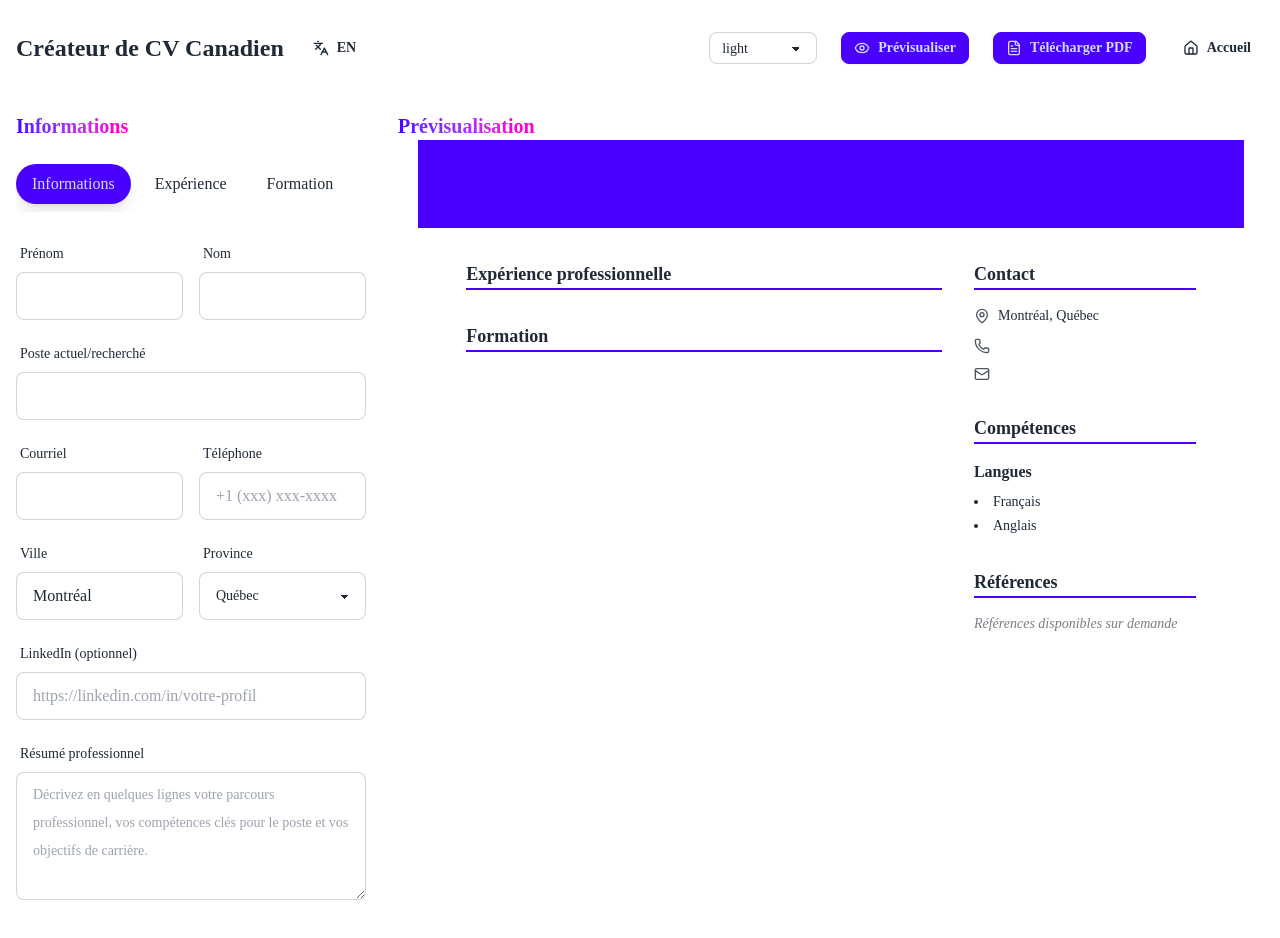
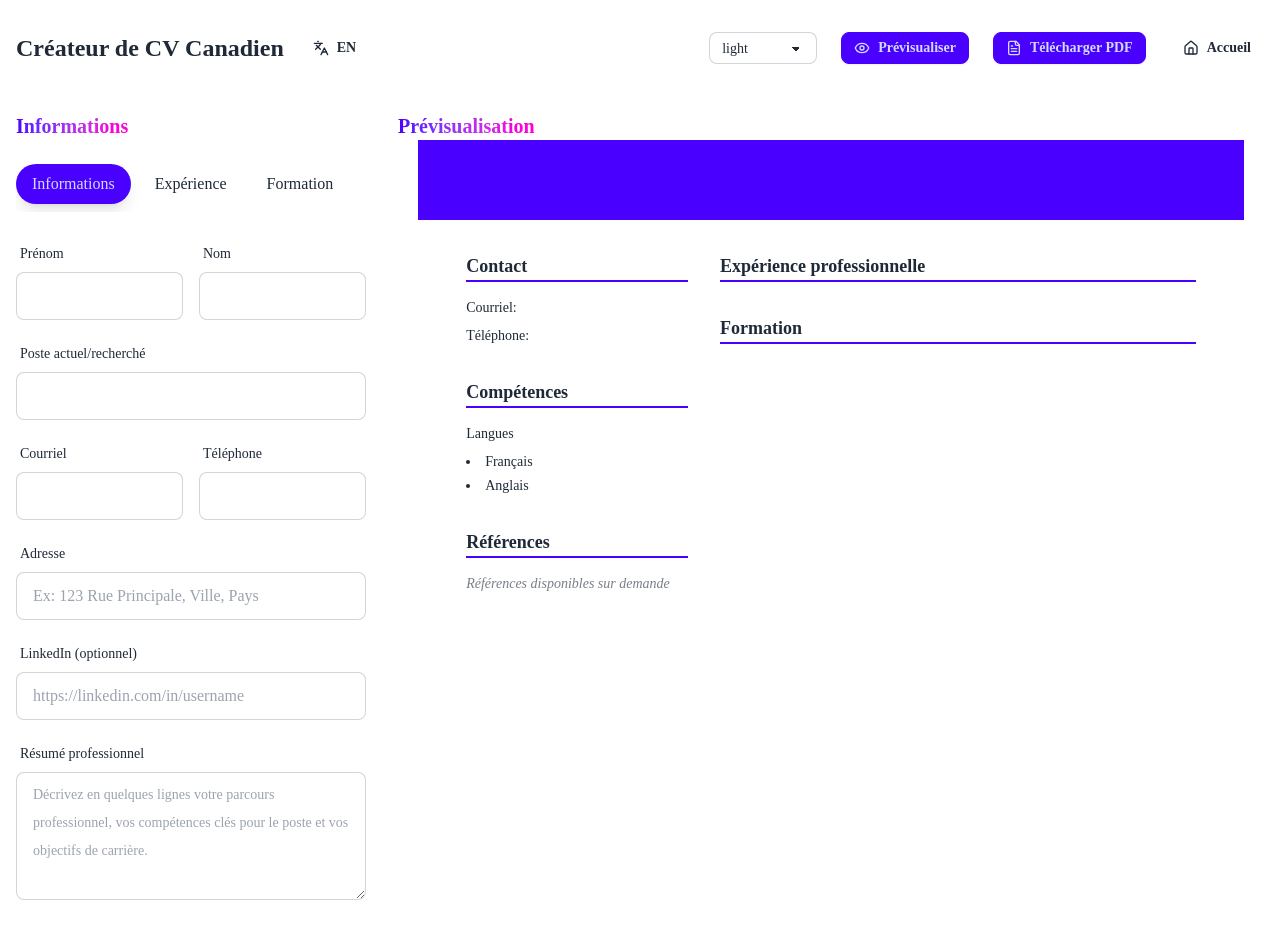
Before and after one commit to Malmeu/cvbuilder-main, a Next.js app: page /canadian-builder in a window 1280 px wide. Shown: the top 938 px of the page. Built offline with nearby package versions, Linux system fonts and the light colour scheme.

Commit message:
correction de bugs

```diff
--- a/app/components/canadian/CVPreview.tsx
+++ b/app/components/canadian/CVPreview.tsx
@@ -9,7 +9,7 @@ interface CVPreviewProps {
 }
 
 export default function CVPreview({ cv, theme }: CVPreviewProps) {
-  const text = {
+  const labels = {
     fr: {
       experience: 'Expérience professionnelle',
       education: 'Formation',
@@ -17,7 +17,11 @@ export default function CVPreview({ cv, theme }: CVPreviewProps) {
       contact: 'Contact',
       interests: "Centres d'intérêt",
       references: 'Références',
-      present: 'Présent'
+      present: 'Présent',
+      email: 'Courriel',
+      phone: 'Téléphone',
+      address: 'Adresse',
+      linkedIn: 'LinkedIn'
     },
     en: {
       experience: 'Professional Experience',
@@ -26,11 +30,15 @@ export default function CVPreview({ cv, theme }: CVPreviewProps) {
       contact: 'Contact',
       interests: 'Interests',
       references: 'References',
-      present: 'Present'
+      present: 'Present',
+      email: 'Email',
+      phone: 'Phone',
+      address: 'Address',
+      linkedIn: 'LinkedIn'
     }
   }
 
-  const labels = cv.language === 'fr' ? text.fr : text.en
+  const selectedLabels = cv.language === 'fr' ? labels.fr : labels.en
 
   const formatDate = (date: string) => {
     if (!date) return ''
@@ -47,38 +55,110 @@ export default function CVPreview({ cv, theme }: CVPreviewProps) {
       <div className="space-y-8">
         {/* En-tête */}
         <header className="relative bg-primary text-primary-content -mx-6 md:-mx-12 -mt-6 md:-mt-12 p-4 md:p-8 mb-6 md:mb-8">
-          <h1 className="text-2xl md:text-4xl font-bold mb-2">
-            {cv.personalDetails.firstName} {cv.personalDetails.lastName}
-          </h1>
-          <h2 className="text-lg md:text-xl mb-3 md:mb-4">{cv.personalDetails.currentPosition}</h2>
-          <p className="text-xs md:text-sm max-w-2xl mb-4 md:mb-6">
+          <div className="text-center">
+            <h1 className="text-3xl font-bold mb-2">{cv.personalDetails.firstName} {cv.personalDetails.lastName}</h1>
+            <p className="text-xl mb-4">{cv.personalDetails.currentPosition}</p>
+            <p className="text-sm max-w-2xl mx-auto">
               {cv.personalDetails.summary}
             </p>
+          </div>
         </header>
 
         <div className="grid grid-cols-3 gap-8">
+          {/* Colonne de gauche */}
+          <div className="col-span-1 space-y-8">
+            {/* Contact */}
+            <section>
+              <h2 className="text-base md:text-lg font-bold border-b-2 border-primary mb-3 md:mb-4">
+                {selectedLabels.contact}
+              </h2>
+              <div className="space-y-2 text-sm">
+                <p>
+                  <span className="font-medium">{selectedLabels.email}:</span> {cv.personalDetails.email}
+                </p>
+                <p>
+                  <span className="font-medium">{selectedLabels.phone}:</span> {cv.personalDetails.phone}
+                </p>
+                {cv.personalDetails.address && (
+                  <p>
+                    <span className="font-medium">{selectedLabels.address}:</span> {cv.personalDetails.address}
+                  </p>
+                )}
+                {cv.personalDetails.linkedIn && (
+                  <p>
+                    <span className="font-medium">{selectedLabels.linkedIn}:</span>{' '}
+                    <a href={cv.personalDetails.linkedIn} target="_blank" rel="noopener noreferrer" className="text-blue-600 hover:underline">
+                      {cv.personalDetails.linkedIn.replace('https://linkedin.com/in/', '')}
+                    </a>
+                  </p>
+                )}
+              </div>
+            </section>
+
+            {/* Compétences */}
+            <section>
+              <h2 className="text-base md:text-lg font-bold border-b-2 border-primary mb-3 md:mb-4">
+                {selectedLabels.skills}
+              </h2>
+              <div className="space-y-4">
+                {cv.skills.map((category, index) => (
+                  <div key={index}>
+                    <h3 className="font-medium text-sm mb-2">{category.category}</h3>
+                    <ul className="list-disc list-inside text-sm space-y-1">
+                      {category.skills.map((skill, i) => (
+                        <li key={i}>{skill}</li>
+                      ))}
+                    </ul>
+                  </div>
+                ))}
+              </div>
+            </section>
+
+            {/* Intérêts */}
+            {cv.interests.length > 0 && (
+              <section>
+                <h2 className="text-base md:text-lg font-bold border-b-2 border-primary mb-3 md:mb-4">
+                  {selectedLabels.interests}
+                </h2>
+                <ul className="list-disc list-inside text-sm space-y-1">
+                  {cv.interests.map((interest, index) => (
+                    <li key={index}>
+                      {interest.name}
+                      {interest.description && (
+                        <span className="text-base-content/60"> - {interest.description}</span>
+                      )}
+                    </li>
+                  ))}
+                </ul>
+              </section>
+            )}
+          </div>
+
           <main className="col-span-2">
             {/* Expérience */}
             <section className="mb-6 md:mb-8">
               <h2 className="text-base md:text-lg font-bold border-b-2 border-primary mb-3 md:mb-4">
-                {labels.experience}
+                {selectedLabels.experience}
               </h2>
               {cv.experiences.map((exp, index) => (
                 <div key={index} className="mb-4 md:mb-6">
-                  <div className="flex flex-col md:flex-row md:justify-between md:items-start mb-1 md:mb-2">
+                  <div className="flex justify-between items-start mb-1 md:mb-2">
                     <h3 className="font-bold text-sm md:text-base">{exp.position}</h3>
                     <div className="text-xs md:text-sm text-base-content/60">
-                      {formatDate(exp.startDate)} - {exp.current ? labels.present : formatDate(exp.endDate)}
+                      {formatDate(exp.startDate)} - {exp.current ? selectedLabels.present : formatDate(exp.endDate)}
                     </div>
                   </div>
                   <div className="text-xs md:text-sm mb-1 md:mb-2">
-                    <span className="font-semibold">{exp.company}</span> | {exp.city}, {exp.province}
+                    <span className="font-medium">{exp.company}</span>
+                    {exp.address && <span className="text-base-content/60">, {exp.address}</span>}
                   </div>
+                  {exp.achievements.length > 0 && (
                     <ul className="list-disc list-inside text-xs md:text-sm space-y-0.5 md:space-y-1">
                       {exp.achievements.map((achievement, i) => (
-                      <li key={i}>{achievement}</li>
+                        <li key={i} className="text-base-content/80">{achievement}</li>
                       ))}
                     </ul>
+                  )}
                 </div>
               ))}
             </section>
@@ -86,98 +166,36 @@ export default function CVPreview({ cv, theme }: CVPreviewProps) {
             {/* Formation */}
             <section className="mb-6 md:mb-8">
               <h2 className="text-base md:text-lg font-bold border-b-2 border-primary mb-3 md:mb-4">
-                {labels.education}
+                {selectedLabels.education}
               </h2>
               {cv.education.map((edu, index) => (
                 <div key={index} className="mb-3 md:mb-4">
-                  <div className="flex flex-col md:flex-row md:justify-between md:items-start">
-                    <div>
+                  <div className="flex justify-between items-start mb-1">
                     <h3 className="font-bold text-sm md:text-base">{edu.diploma}</h3>
-                      <div className="text-xs md:text-sm">
-                        <span className="font-semibold">{edu.institution}</span> | {edu.city}, {edu.province}
-                      </div>
-                      {edu.equivalence && (
-                        <div className="text-xs md:text-sm text-base-content/60 italic">
-                          {edu.equivalence}
-                        </div>
-                      )}
-                    </div>
                     <div className="text-xs md:text-sm text-base-content/60">
                       {edu.startYear} - {edu.endYear}
                     </div>
                   </div>
+                  <div className="text-xs md:text-sm">
+                    <span className="font-medium">{edu.institution}</span>
+                    {edu.address && <span className="text-base-content/60">, {edu.address}</span>}
+                  </div>
+                  {edu.equivalence && (
+                    <div className="text-xs md:text-sm text-base-content/60 italic mt-1">
+                      {edu.equivalence}
+                    </div>
+                  )}
                 </div>
               ))}
             </section>
           </main>
 
           <aside>
-            {/* Contact */}
-            <section className="mb-6 md:mb-8">
-              <h2 className="text-base md:text-lg font-bold border-b-2 border-primary mb-3 md:mb-4">
-                {labels.contact}
-              </h2>
-              <div className="space-y-2 md:space-y-3 text-xs md:text-sm">
-                <div className="flex items-center gap-2">
-                  <MapPin className="w-3 h-3 md:w-4 md:h-4 text-gray-600" />
-                  <span>{cv.personalDetails.city}, {cv.personalDetails.province}</span>
-                </div>
-                <div className="flex items-center gap-2">
-                  <Phone className="w-3 h-3 md:w-4 md:h-4 text-gray-600" />
-                  <span>{cv.personalDetails.phone}</span>
-                </div>
-                <div className="flex items-center gap-2">
-                  <Mail className="w-3 h-3 md:w-4 md:h-4 text-gray-600" />
-                  <span>{cv.personalDetails.email}</span>
-                </div>
-                {cv.personalDetails.linkedIn && (
-                  <div className="flex items-center gap-2">
-                    <Linkedin className="w-3 h-3 md:w-4 md:h-4 text-gray-600" />
-                    <span>{cv.personalDetails.linkedIn}</span>
-                  </div>
-                )}
-              </div>
-            </section>
-
-            {/* Compétences */}
-            <section className="mb-6 md:mb-8">
-              <h2 className="text-base md:text-lg font-bold border-b-2 border-primary mb-3 md:mb-4">
-                {labels.skills}
-              </h2>
-              {cv.skills.map((category, index) => (
-                <div key={index} className="mb-3 md:mb-4">
-                  <h3 className="font-semibold text-sm md:text-base mb-1 md:mb-2">{category.category}</h3>
-                  <ul className="list-disc list-inside text-xs md:text-sm space-y-0.5 md:space-y-1">
-                    {category.skills.map((skill, i) => (
-                      <li key={i}>{skill}</li>
-                    ))}
-                  </ul>
-                </div>
-              ))}
-            </section>
-
-            {/* Centres d'intérêt */}
-            {cv.interests.length > 0 && (
-              <section className="mb-6 md:mb-8">
-                <h2 className="text-base md:text-lg font-bold border-b-2 border-primary mb-3 md:mb-4">
-                  {labels.interests}
-                </h2>
-                <ul className="list-disc list-inside text-xs md:text-sm space-y-0.5 md:space-y-1">
-                  {cv.interests.map((interest, index) => (
-                    <li key={index}>
-                      <span className="font-semibold">{interest.name}</span>
-                      {interest.description && ` - ${interest.description}`}
-                    </li>
-                  ))}
-                </ul>
-              </section>
-            )}
-
             {/* Références */}
             {cv.references.available && (
               <section>
                 <h2 className="text-base md:text-lg font-bold border-b-2 border-primary mb-3 md:mb-4">
-                  {labels.references}
+                  {selectedLabels.references}
                 </h2>
                 <p className="text-xs md:text-sm text-base-content/60 italic">
                   {cv.references.text}
--- a/app/components/canadian/EducationForm.tsx
+++ b/app/components/canadian/EducationForm.tsx
@@ -3,7 +3,6 @@
 import { CanadianEducation } from '@/app/types/canadian-cv'
 import { useState } from 'react'
 import { Plus, X, GripVertical } from 'lucide-react'
-import { provinces } from '@/app/data/canadian-provinces'
 
 interface Props {
   education: CanadianEducation[]
@@ -14,8 +13,7 @@ interface Props {
 const emptyEducation: CanadianEducation = {
   diploma: '',
   institution: '',
-  city: '',
-  province: '',
+  address: '',
   startYear: '',
   endYear: '',
   equivalence: ''
@@ -29,8 +27,7 @@ export default function EducationForm({ education, onChange, language }: Props)
       title: 'Formation',
       diploma: 'Diplôme',
       institution: 'Institution',
-      city: 'Ville',
-      province: 'Province',
+      address: 'Adresse',
       startYear: 'Année de début',
       endYear: 'Année de fin',
       equivalence: 'Équivalence (optionnel)',
@@ -42,8 +39,7 @@ export default function EducationForm({ education, onChange, language }: Props)
       title: 'Education',
       diploma: 'Degree',
       institution: 'Institution',
-      city: 'City',
-      province: 'Province',
+      address: 'Address',
       startYear: 'Start Year',
       endYear: 'End Year',
       equivalence: 'Equivalence (optional)',
@@ -139,33 +135,17 @@ export default function EducationForm({ education, onChange, language }: Props)
                 />
               </div>
 
-              <div className="form-control">
+              <div className="form-control md:col-span-2">
                 <label className="label">
-                  <span className="label-text">{text.city}</span>
+                  <span className="label-text">{text.address}</span>
                 </label>
                 <input
                   type="text"
                   className="input input-bordered"
-                  value={edu.city}
-                  onChange={(e) => handleEducationChange(index, 'city', e.target.value)}
+                  value={edu.address}
+                  onChange={(e) => handleEducationChange(index, 'address', e.target.value)}
+                  placeholder={language === 'fr' ? 'Ex: Montréal, Canada' : 'Ex: Montreal, Canada'}
                 />
-              </div>
-
-              <div className="form-control">
-                <label className="label">
-                  <span className="label-text">{text.province}</span>
-                </label>
-                <select
-                  className="select select-bordered"
-                  value={edu.province}
-                  onChange={(e) => handleEducationChange(index, 'province', e.target.value)}
-                >
-                  {provinces.map((province) => (
-                    <option key={province.code} value={province.name[language]}>
-                      {province.name[language]}
-                    </option>
-                  ))}
-                </select>
               </div>
 
               <div className="form-control">
@@ -203,7 +183,7 @@ export default function EducationForm({ education, onChange, language }: Props)
                 <input
                   type="text"
                   className="input input-bordered"
-                  value={edu.equivalence}
+                  value={edu.equivalence || ''}
                   onChange={(e) => handleEducationChange(index, 'equivalence', e.target.value)}
                   placeholder={text.equivalencePlaceholder}
                 />
--- a/app/components/canadian/ExperienceForm.tsx
+++ b/app/components/canadian/ExperienceForm.tsx
@@ -14,8 +14,7 @@ interface Props {
 const emptyExperience: CanadianExperience = {
   position: '',
   company: '',
-  city: '',
-  province: '',
+  address: '',
   startDate: '',
   endDate: '',
   current: false,
@@ -29,8 +28,7 @@ export default function ExperienceForm({ experiences, onChange, language }: Prop
     fr: {
       position: 'Poste',
       company: 'Entreprise',
-      city: 'Ville',
-      province: 'Province',
+      address: 'Adresse',
       startDate: 'Date de début',
       endDate: 'Date de fin',
       current: 'Poste actuel',
@@ -42,8 +40,7 @@ export default function ExperienceForm({ experiences, onChange, language }: Prop
     en: {
       position: 'Position',
       company: 'Company',
-      city: 'City',
-      province: 'Province',
+      address: 'Address',
       startDate: 'Start Date',
       endDate: 'End Date',
       current: 'Current Position',
@@ -160,13 +157,14 @@ export default function ExperienceForm({ experiences, onChange, language }: Prop
 
                 <div className="form-control">
                   <label className="label">
-                    <span className="label-text">{text.city}</span>
+                    <span className="label-text">{text.address}</span>
                   </label>
                   <input
                     type="text"
                     className="input input-bordered w-full"
-                    value={experience.city}
-                    onChange={(e) => handleExperienceChange(index, 'city', e.target.value)}
+                    value={experience.address}
+                    onChange={(e) => handleExperienceChange(index, 'address', e.target.value)}
+                    placeholder={language === 'fr' ? 'Ex: Montréal, Canada' : 'Ex: Montreal, Canada'}
                   />
                 </div>
 
@@ -194,24 +192,6 @@ export default function ExperienceForm({ experiences, onChange, language }: Prop
                     value={experience.company}
                     onChange={(e) => handleExperienceChange(index, 'company', e.target.value)}
                   />
-                </div>
-
-                <div className="form-control">
-                  <label className="label">
-                    <span className="label-text">{text.province}</span>
-                  </label>
-                  <select
-                    className="select select-bordered w-full"
-                    value={experience.province}
-                    onChange={(e) => handleExperienceChange(index, 'province', e.target.value)}
-                  >
-                    <option value="">{language === 'fr' ? 'Sélectionner' : 'Select'}</option>
-                    {provinces.map((province) => (
-                      <option key={province.code} value={province.code}>
-                        {province.name[language]}
-                      </option>
-                    ))}
-                  </select>
                 </div>
 
                 <div className="form-control">
--- a/app/components/canadian/PersonalDetailsForm.tsx
+++ b/app/components/canadian/PersonalDetailsForm.tsx
@@ -1,7 +1,6 @@
 'use client'
 
 import { CanadianPersonalDetails } from '@/app/types/canadian-cv'
-import { provinces } from '@/app/data/canadian-provinces'
 
 interface Props {
   data: CanadianPersonalDetails
@@ -17,8 +16,7 @@ export default function PersonalDetailsForm({ data, onChange, language }: Props)
       currentPosition: 'Poste actuel/recherché',
       email: 'Courriel',
       phone: 'Téléphone',
-      city: 'Ville',
-      province: 'Province',
+      address: 'Adresse',
       linkedIn: 'LinkedIn (optionnel)',
       summary: 'Résumé professionnel',
       summaryPlaceholder: 'Décrivez en quelques lignes votre parcours professionnel, vos compétences clés pour le poste et vos objectifs de carrière.'
@@ -29,8 +27,7 @@ export default function PersonalDetailsForm({ data, onChange, language }: Props)
       currentPosition: 'Current/Desired Position',
       email: 'Email',
       phone: 'Phone',
-      city: 'City',
-      province: 'Province',
+      address: 'Address',
       linkedIn: 'LinkedIn (optional)',
       summary: 'Professional Summary',
       summaryPlaceholder: 'Describe in a few lines your professional background, key skills for the position and your career goals.'
@@ -108,40 +105,21 @@ export default function PersonalDetailsForm({ data, onChange, language }: Props)
             className="input input-bordered w-full"
             value={data.phone}
             onChange={(e) => handleChange('phone', e.target.value)}
-            placeholder="+1 (xxx) xxx-xxxx"
           />
         </div>
       </div>
 
-      <div className="grid grid-cols-1 md:grid-cols-2 gap-4">
       <div className="form-control w-full">
         <label className="label">
-            <span className="label-text">{text.city}</span>
+          <span className="label-text">{text.address}</span>
         </label>
         <input
           type="text"
           className="input input-bordered w-full"
-            value={data.city}
-            onChange={(e) => handleChange('city', e.target.value)}
+          value={data.address}
+          onChange={(e) => handleChange('address', e.target.value)}
+          placeholder={language === 'fr' ? 'Ex: 123 Rue Principale, Ville, Pays' : 'Ex: 123 Main Street, City, Country'}
         />
-        </div>
-
-        <div className="form-control w-full">
-          <label className="label">
-            <span className="label-text">{text.province}</span>
-          </label>
-          <select
-            className="select select-bordered w-full"
-            value={data.province}
-            onChange={(e) => handleChange('province', e.target.value)}
-          >
-            {provinces.map((province) => (
-              <option key={province.code} value={province.name[language]}>
-                {province.name[language]}
-              </option>
-            ))}
-          </select>
-        </div>
       </div>
 
       <div className="form-control w-full">
@@ -153,7 +131,7 @@ export default function PersonalDetailsForm({ data, onChange, language }: Props)
           className="input input-bordered w-full"
           value={data.linkedIn}
           onChange={(e) => handleChange('linkedIn', e.target.value)}
-          placeholder="https://linkedin.com/in/votre-profil"
+          placeholder="https://linkedin.com/in/username"
         />
       </div>
 
```
Also changed, not shown: app/data/countries.ts (added, +24 -0 lines), app/types/canadian-cv.ts (+3 -6 lines). Lines whose indentation alone changed are shown as unchanged.
